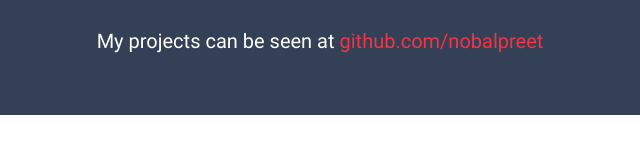
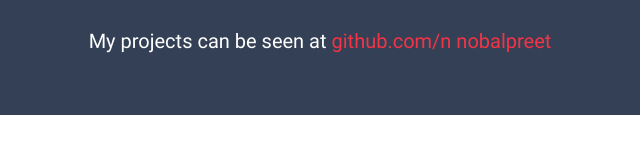
Before and after one commit to nnobalpreet/nobalpreet, a plain HTML site: page index.html in a window 1280 px wide. Shown: the part 1576-1738 px from the top of the page, 330-970 px from the left. Drawn offline with Linux system fonts and the light colour scheme.

Commit message:
change 4

```diff
--- a/index.html
+++ b/index.html
@@ -4,7 +4,7 @@
   <head>
   <meta charset="utf-8">
   <meta http-equiv="X-UA-Compatible" content="chrome=1">
-  <meta name="”description”" content="”Personal" page="" of="" stockholm="" based="" software="" developer="" adrian="" blanco”="">
+  <meta name="”description”" content="”Personal" page="" of="" software="" developer="" nobal="" preet”="">
   <title>nobalpreet.co</title>
   <link rel="stylesheet" href="css/nobalpreet.css">
   <link rel="stylesheet" href="css/github.css">
@@ -175,7 +175,8 @@
       </a>
     </div>
 
-    <p class="portfolio-footer">My projects can be seen at <a href="https://github.com/nobalpreet" title="My github profile">github.com/nobalpreet</a></p>
+    <p class="portfolio-footer">My projects can be seen at <a href="https://github.com/nnobalpreet" title="My github profile">github.com/n
+nobalpreet</a></p>
   </div>
 </div>
 
@@ -191,7 +192,7 @@
         <i class="zmdi zmdi-email"></i>
         <div class="social-text">n.nobalpreet<wbr>@queensu.ca</div>
       </a>
-      <a href="https://github.com/nobalpreet" title="github.com/nobalpreet" style="left: 33%; right: 33%">
+      <a href="https://github.com/nnobalpreet" title="github.com/nnobalpreet" style="left: 33%; right: 33%">
         <i class="zmdi zmdi-github-box"></i>
         <div class="social-text">github.com<wbr>/nobalpreet</div>
       </a>
```
